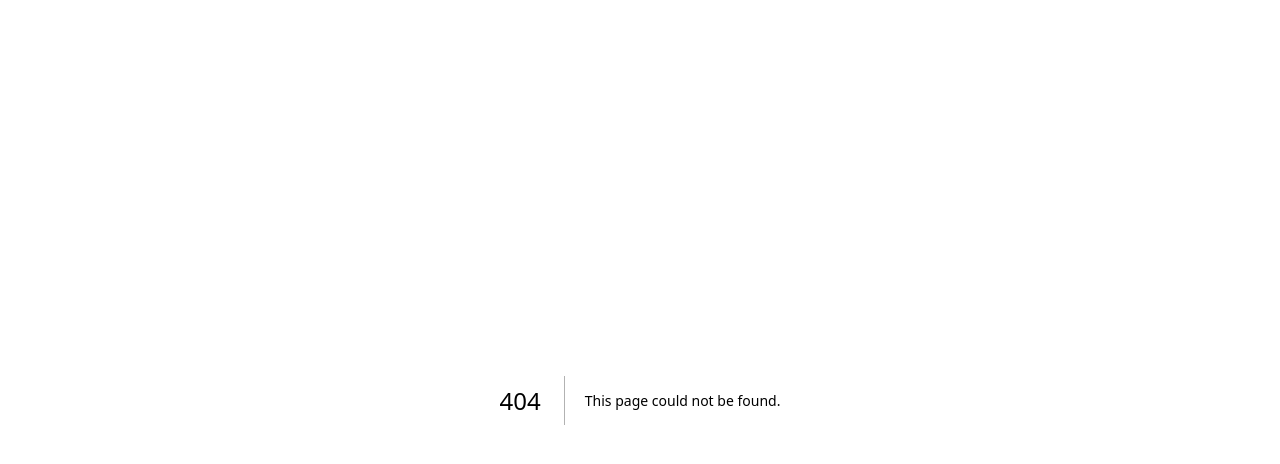
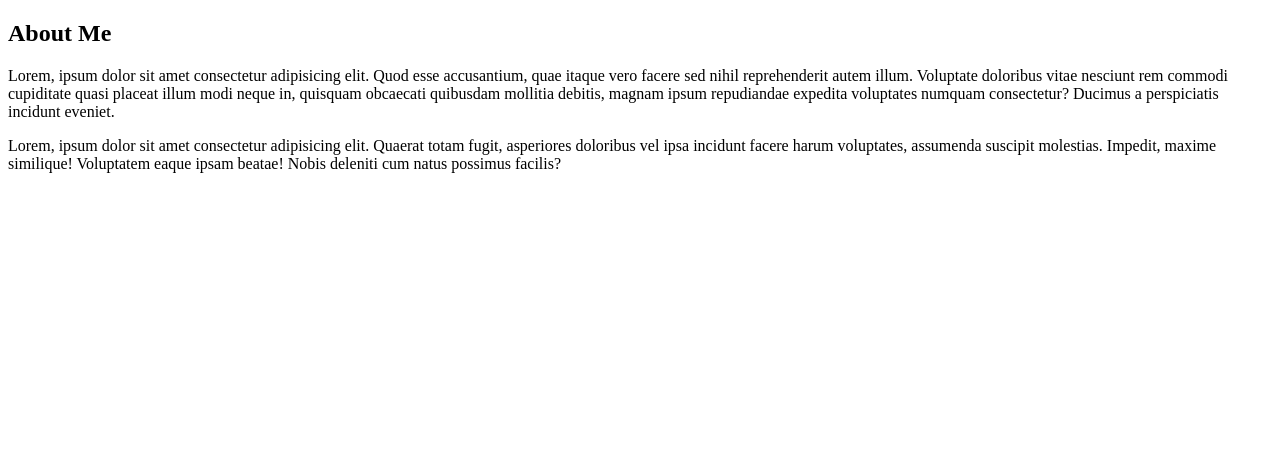
Before and after one commit to adiati98/ayu-portfolio, a Next.js app: page /about in a window 1280 px wide. Before the commit this address had no page. Shown: the top 464 px of the page. Built offline with nearby package versions, Linux system fonts and the light colour scheme.

Commit message:
Add about me page

```diff
--- /dev/null
+++ b/pages/about.js
@@ -0,0 +1,33 @@
+import Head from 'next/head'
+
+const About = () => {
+	return (
+		<>
+			<Head>
+				<title>Ayu Adiati | About Me</title>
+				<meta name='description' content='About Ayu Adiati' />
+				<meta name='viewport' content='width=device-width, initial-scale=1' />
+			</Head>
+			<section>
+				<h1>About Me</h1>
+				<p>
+					Lorem, ipsum dolor sit amet consectetur adipisicing elit. Quod esse
+					accusantium, quae itaque vero facere sed nihil reprehenderit autem
+					illum. Voluptate doloribus vitae nesciunt rem commodi cupiditate quasi
+					placeat illum modi neque in, quisquam obcaecati quibusdam mollitia
+					debitis, magnam ipsum repudiandae expedita voluptates numquam
+					consectetur? Ducimus a perspiciatis incidunt eveniet.
+				</p>
+				<p>
+					Lorem, ipsum dolor sit amet consectetur adipisicing elit. Quaerat
+					totam fugit, asperiores doloribus vel ipsa incidunt facere harum
+					voluptates, assumenda suscipit molestias. Impedit, maxime similique!
+					Voluptatem eaque ipsam beatae! Nobis deleniti cum natus possimus
+					facilis?
+				</p>
+			</section>
+		</>
+	)
+}
+
+export default About
--- a/pages/index.js
+++ b/pages/index.js
@@ -10,7 +10,7 @@ export default function Home() {
     <>
       <Head>
         <title>Ayu Adiati | Home</title>
-        <meta name="description" content="Generated by create next app" />
+        <meta name="description" content="Ayu Adiati's portfolio" />
         <meta name="viewport" content="width=device-width, initial-scale=1" />
       </Head>
       <main>
```
